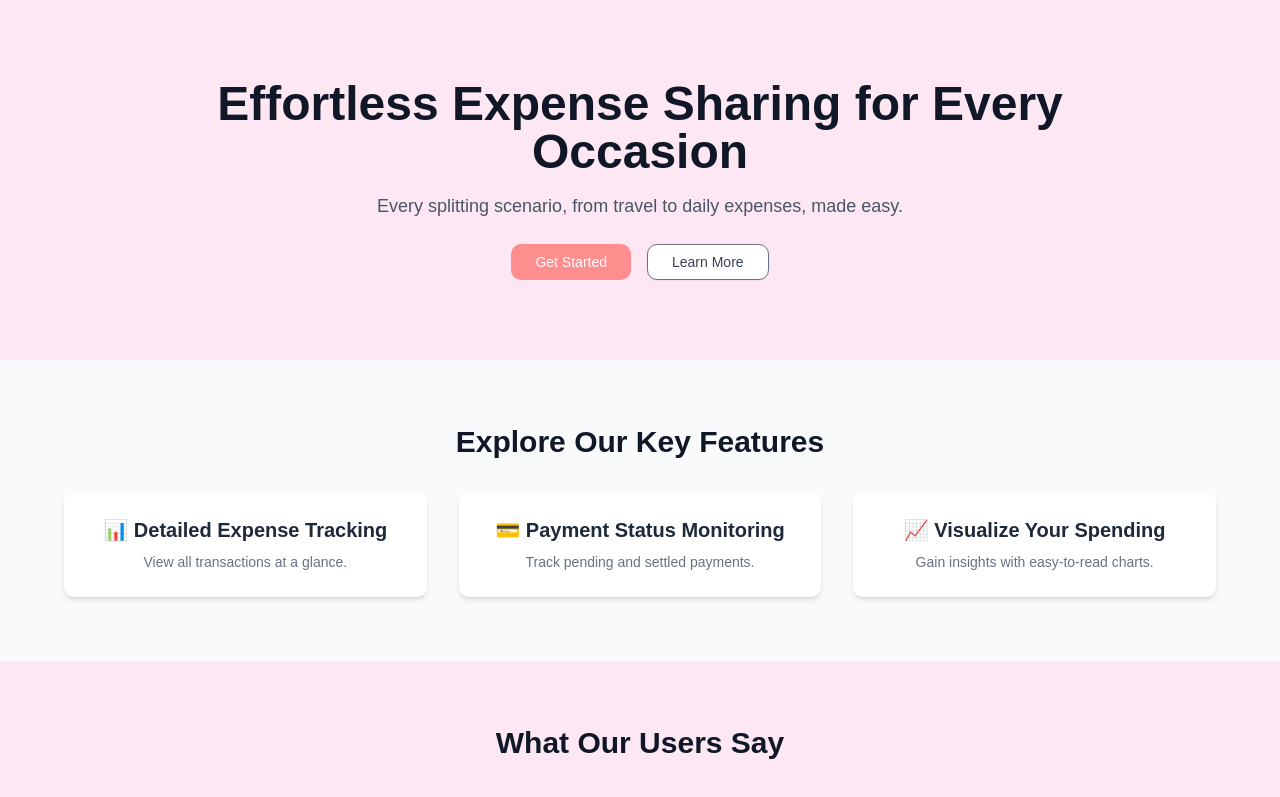
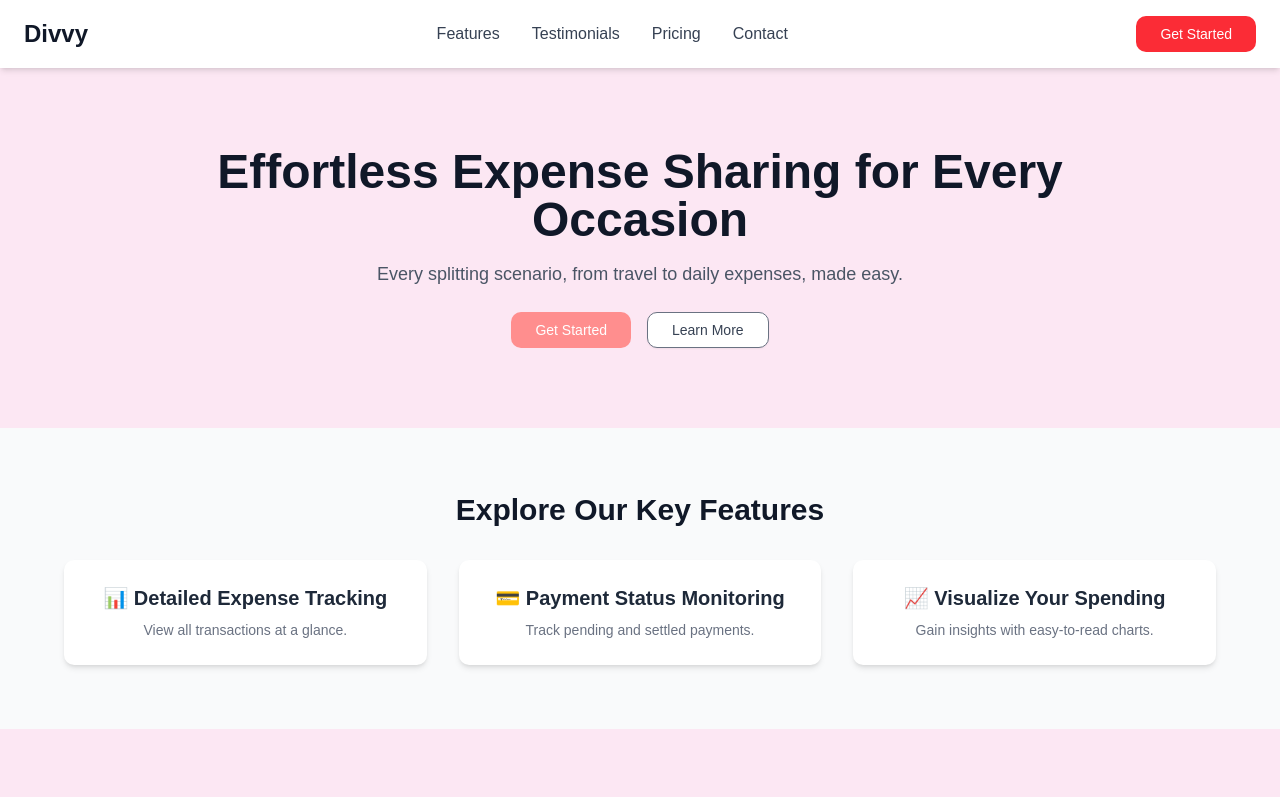
Before and after one commit to emmanuelkumah/trello-trailblazers, a React (Vite) app in the folder frontend/: page / in a window 1280 px wide. Shown: the top 797 px of the page. Built offline with nearby package versions, Linux system fonts and the light colour scheme; a web font is replaced by a local one.

Commit message:
feat: add code for Header component

```diff
--- a/frontend/src/pages/landing/index.tsx
+++ b/frontend/src/pages/landing/index.tsx
@@ -1,12 +1,14 @@
-import LayoutWrapper from "@/layout/wrapper/LayoutWrapper";
-import HeroSection from "./sections/HeroSection";
-import FeaturesSection from "./sections/FeaturesSection";
-import TestimonialsSection from "./sections/TestimonialsSection";
-import CTASection from "./sections/CTASection";
+import LayoutWrapper from '@/layout/wrapper/LayoutWrapper';
+import Header from './sections/Header';
+import HeroSection from './sections/HeroSection';
+import FeaturesSection from './sections/FeaturesSection';
+import TestimonialsSection from './sections/TestimonialsSection';
+import CTASection from './sections/CTASection';
 
 const LandingPage = () => {
   return (
     <LayoutWrapper>
+      <Header />
       <HeroSection />
       <FeaturesSection />
       <TestimonialsSection />
--- a/frontend/src/pages/landing/sections/Header.tsx
+++ b/frontend/src/pages/landing/sections/Header.tsx
@@ -6,7 +6,7 @@ const Header = () => {
   const [isOpen, setIsOpen] = useState(false);
 
   return (
-    <header className='bg-white shadow-md fixed w-full top-0 left-0 z-50'>
+    <header className='bg-white shadow-md w-full top-0 left-0 z-50'>
       <div className='container mx-auto px-6 py-4 flex justify-between items-center'>
         {/* Logo */}
         <a href='#' className='text-2xl font-bold text-gray-900'>
```
